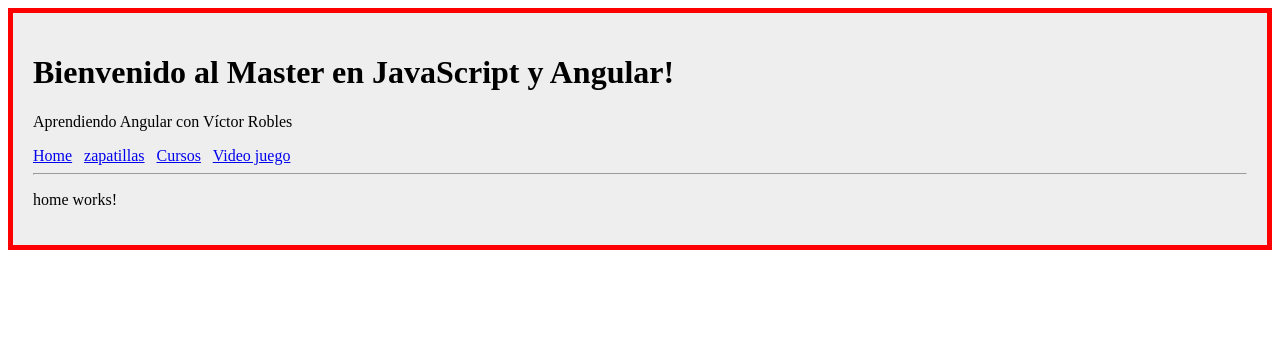
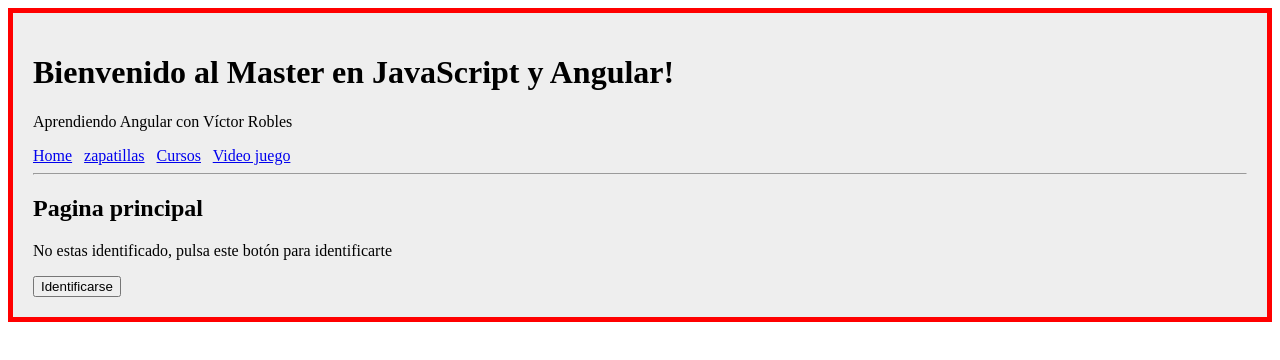
Before and after one commit to dgbracero/CursoAngularUdemy, an Angular app: page / in a window 1280 px wide. Shown: the top 360 px of the page. Built offline with nearby package versions, Linux system fonts and the light colour scheme.

Commit message:
192 ngTemplate if y else en las vistas

```diff
--- a/src/app/home/home.component.html
+++ b/src/app/home/home.component.html
@@ -1 +1,11 @@
-<p>home works!</p>
+<h2>Pagina principal</h2>
+
+<div *ngIf="identificado; else noIdentificado" >
+    <h3>Estas identificado en la aplicación</h3>
+    <button (click)="unsetIdentificado()">Borrar identificacion</button>
+</div>
+
+<ng-template #noIdentificado>
+    <p>No estas identificado, pulsa este botón para identificarte</p>
+    <button (click)="setIdentificado()">Identificarse</button>
+</ng-template>
--- a/src/app/home/home.component.ts
+++ b/src/app/home/home.component.ts
@@ -6,10 +6,22 @@
   styleUrls: ['./home.component.scss']
 })
 export class HomeComponent implements OnInit {
+  public identificado: boolean;
 
-  constructor() { }
+  constructor(){
+    this.identificado = false;
+  }
 
   ngOnInit(): void {
   }
 
+  setIdentificado(){
+    this.identificado = true;
+  }
+
+  unsetIdentificado(){
+    this.identificado = false;
+  }
+
+
 }
```
